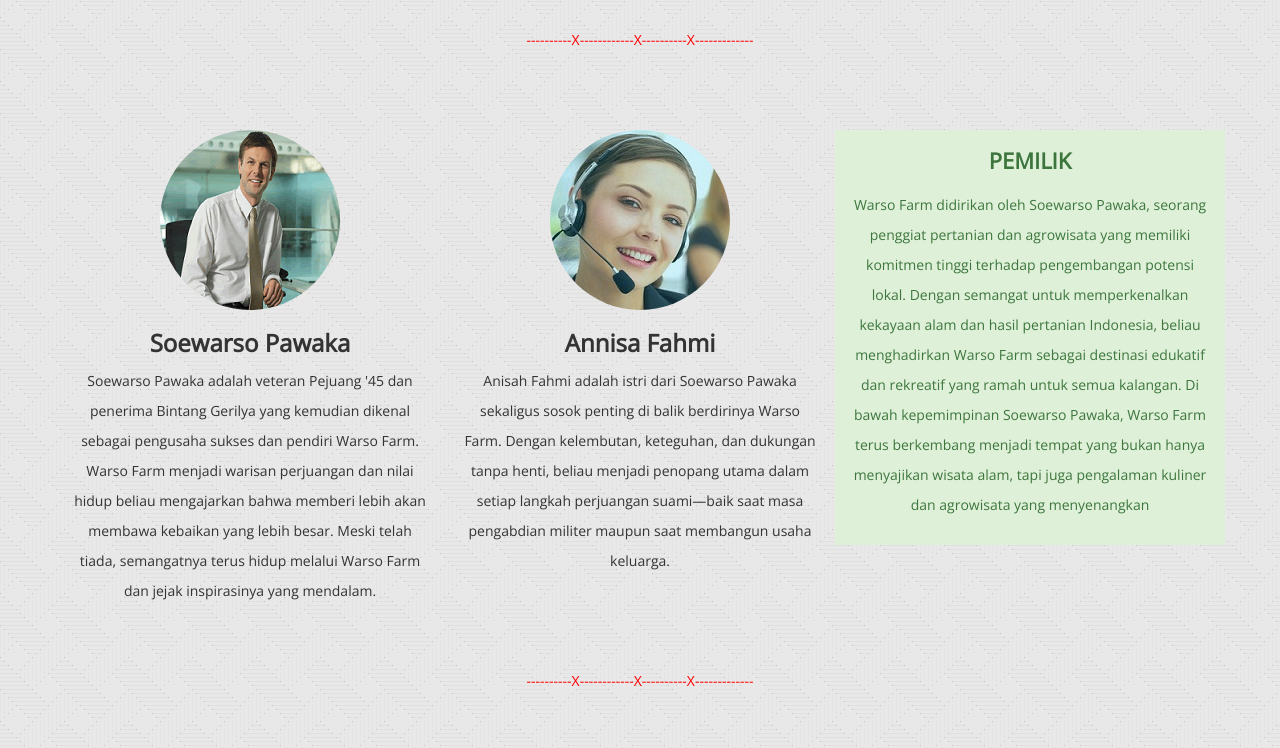
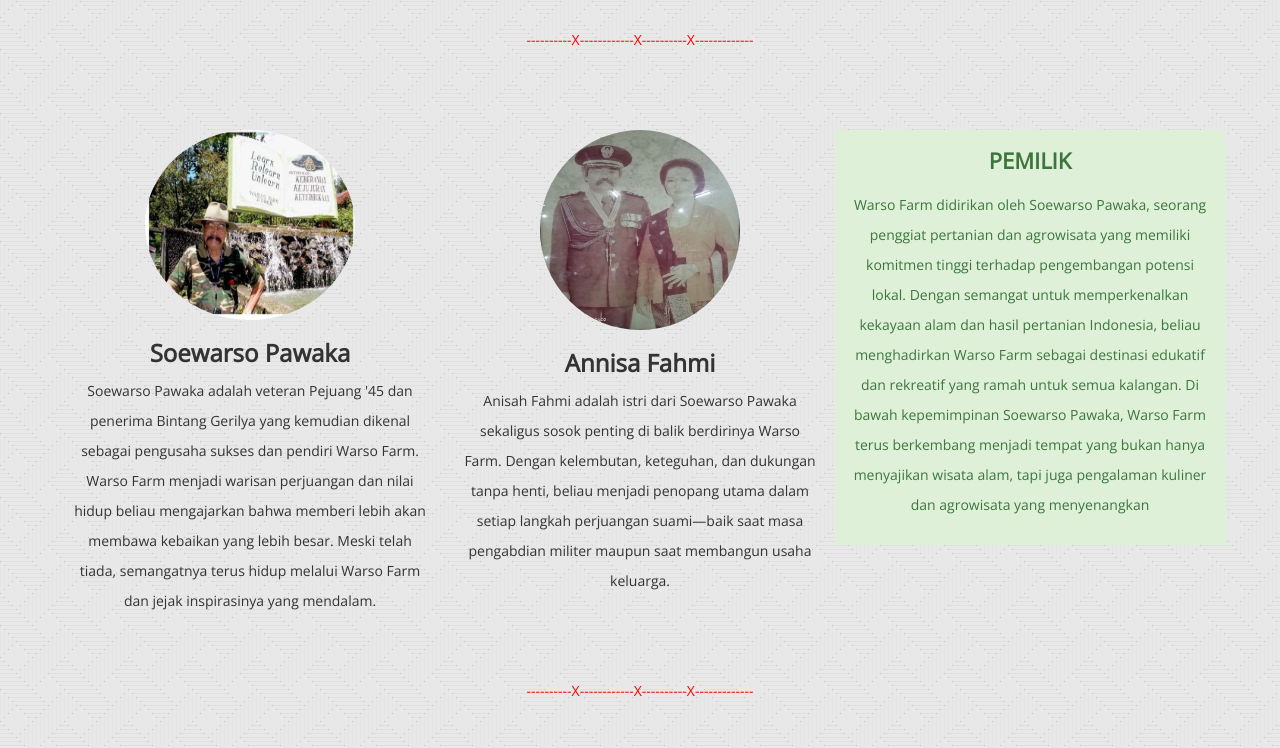
Before and after one commit to alwiy/warsofarm.github.io, a plain HTML site: page index.html in a window 1280 px wide. Shown: the part 1839-2587 px from the top of the page. Drawn offline with nearby package versions, Linux system fonts and the light colour scheme; a script that the page names is missing.

Commit message:
mengubah foto tentang kami

```diff
--- a/index.html
+++ b/index.html
@@ -248,7 +248,7 @@
                 <div class="text-center">
 
                     <div class="col-md-4 col-sm-4 ">
-                        <img class="img-circle" src="assets/img/team1.png" alt="">
+                        <img class="img-circle" src="assets/img/W1.jpg" alt="" height="190" width="210">
                            <h3><strong>Soewarso Pawaka</strong> </h3>
                         <p>
                             Soewarso Pawaka adalah veteran Pejuang '45 dan penerima Bintang Gerilya yang kemudian dikenal sebagai pengusaha sukses dan pendiri Warso Farm.
@@ -259,7 +259,7 @@
                     </div>
 
                     <div class="col-md-4 col-sm-4 ">
-                        <img class="img-circle" src="assets/img/team2.jpg" alt="">
+                        <img class="img-circle" src="assets/img/W2.jpg" alt="" height="200" width="200">
                            <h3><strong> Annisa Fahmi </strong> </h3>
                            <p>
                             Anisah Fahmi adalah istri dari Soewarso Pawaka sekaligus sosok penting di balik berdirinya Warso Farm.
```
Also changed, not shown: assets/img/W1.jpg (added), assets/img/W2.jpg (added).
